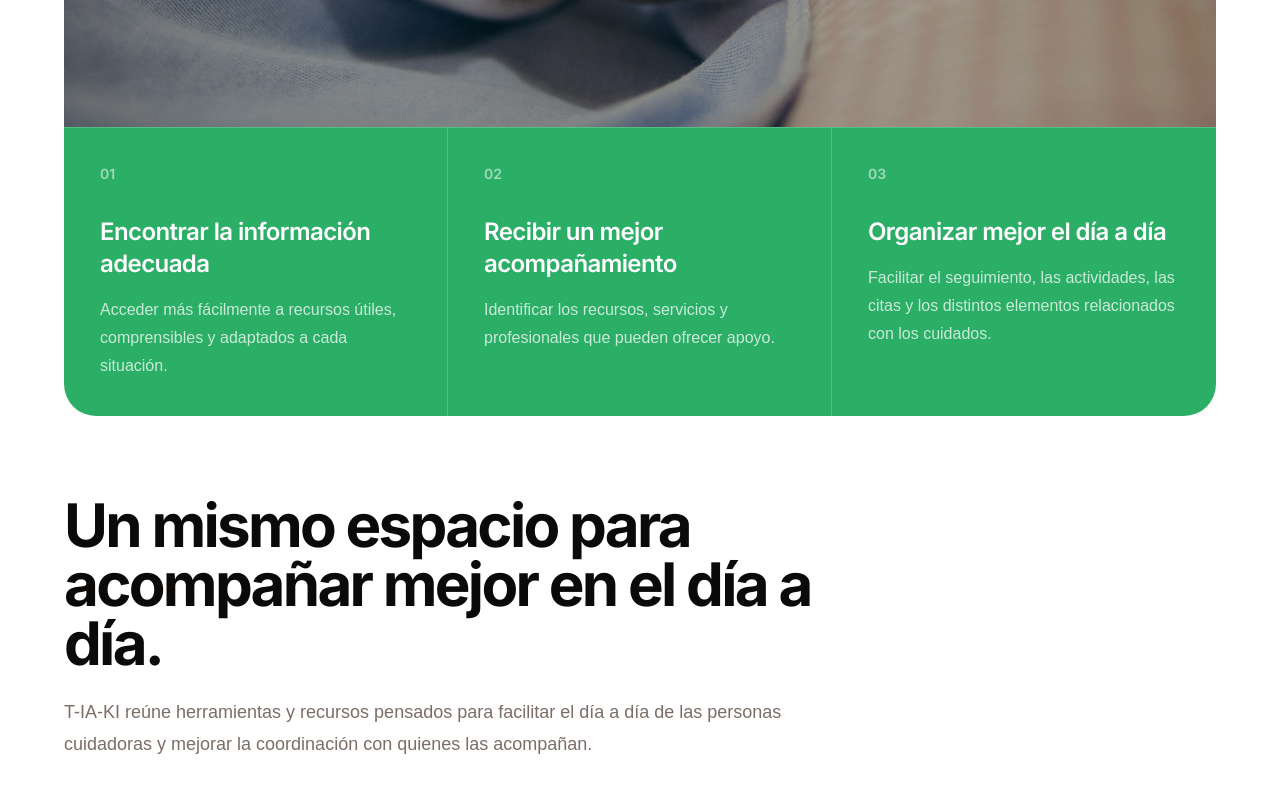
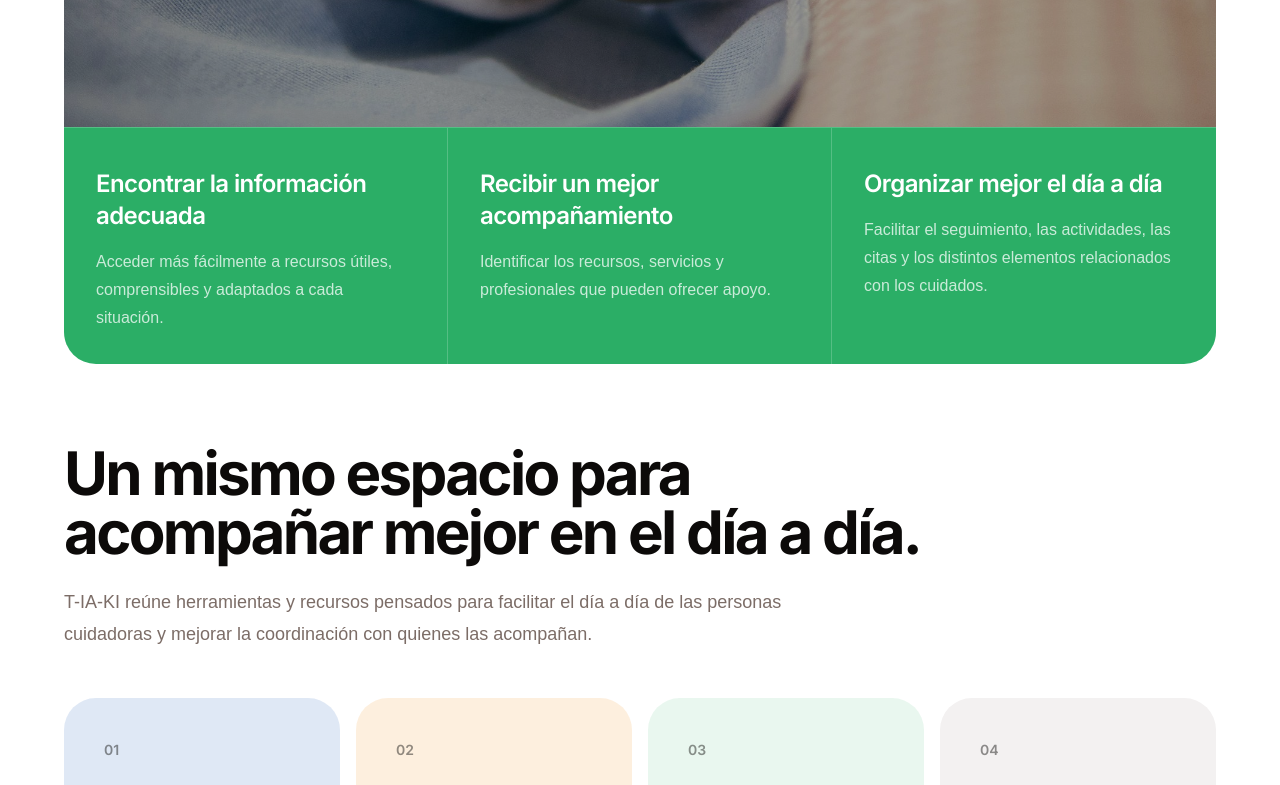
Before and after one commit to StudioFabrique/tiaki-website, a Next.js app: page /es in a window 1280 px wide. Shown: the part 1440-2225 px from the top of the page. Built offline with nearby package versions, Linux system fonts and the light colour scheme.

Commit message:
remove numbers from cards homepage

```diff
--- a/components/home/HomeFeatures.tsx
+++ b/components/home/HomeFeatures.tsx
@@ -33,7 +33,7 @@ export function HomeFeatures({ locale }: HomeFeaturesProps) {
   return (
     <section className="py-8 sm:py-8 lg:py-12">
       <Container>
-        <div className="max-w-3xl">
+        <div className="max-w-4xl">
           <h2 className="font-heading text-4xl leading-[0.98] font-bold tracking-[-0.045em] sm:text-5xl lg:text-6xl">
             {features.title}
           </h2>
--- a/components/home/HomeStats.tsx
+++ b/components/home/HomeStats.tsx
@@ -258,12 +258,12 @@ export function HomeStats({
                       {item.label}
                     </p>
 
-                    <span className="mt-8 block font-heading text-xs font-semibold text-foreground/25">
+                    {/* <span className="mt-8 block font-heading text-xs font-semibold text-foreground/25">
                       {String(index + 1).padStart(
                         2,
                         "0"
                       )}
-                    </span>
+                    </span> */}
                   </div>
                 </article>
               );
--- a/components/home/HomeWhy.tsx
+++ b/components/home/HomeWhy.tsx
@@ -47,13 +47,13 @@ export function HomeWhy({ locale }: HomeWhyProps) {
               {why.items.map((item, index) => (
                 <div
                   key={item.title}
-                  className="border-b border-white/20 p-7 last:border-b-0 sm:p-9 md:border-r md:border-b-0 md:last:border-r-0"
+                  className="border-b border-white/20 p-7 last:border-b-0 sm:p-8 md:border-r md:border-b-0 md:last:border-r-0"
                 >
-                  <div className="font-heading text-sm font-semibold text-white/55">
+                  {/* <div className="font-heading text-sm font-semibold text-white/55">
                     {String(index + 1).padStart(2, "0")}
-                  </div>
+                  </div> */}
 
-                  <h3 className="mt-8 font-heading text-2xl font-semibold tracking-[-0.025em] text-white">
+                  <h3 className="mt-2 font-heading text-2xl font-semibold tracking-[-0.025em] text-white">
                     {item.title}
                   </h3>
 
```
